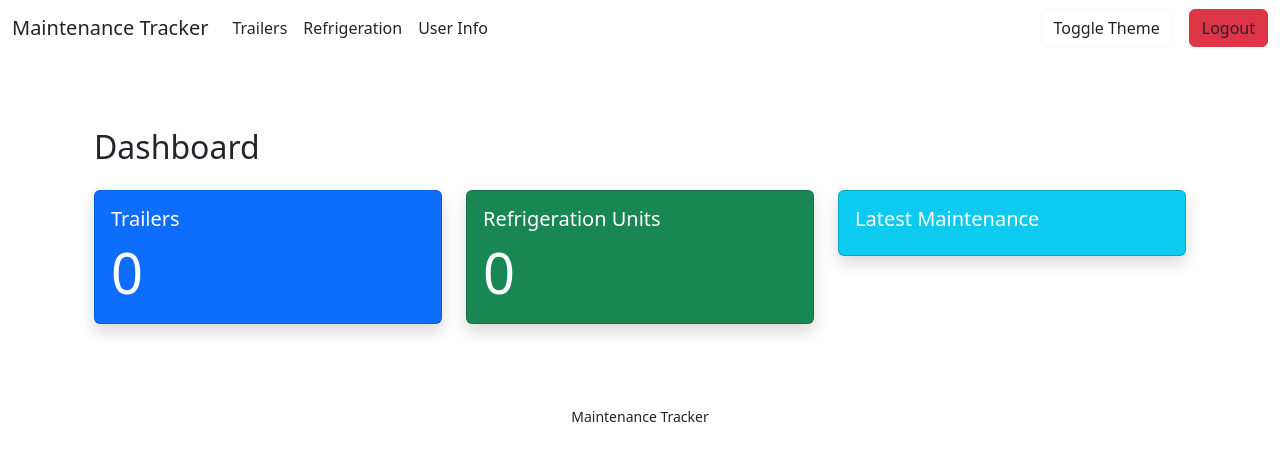
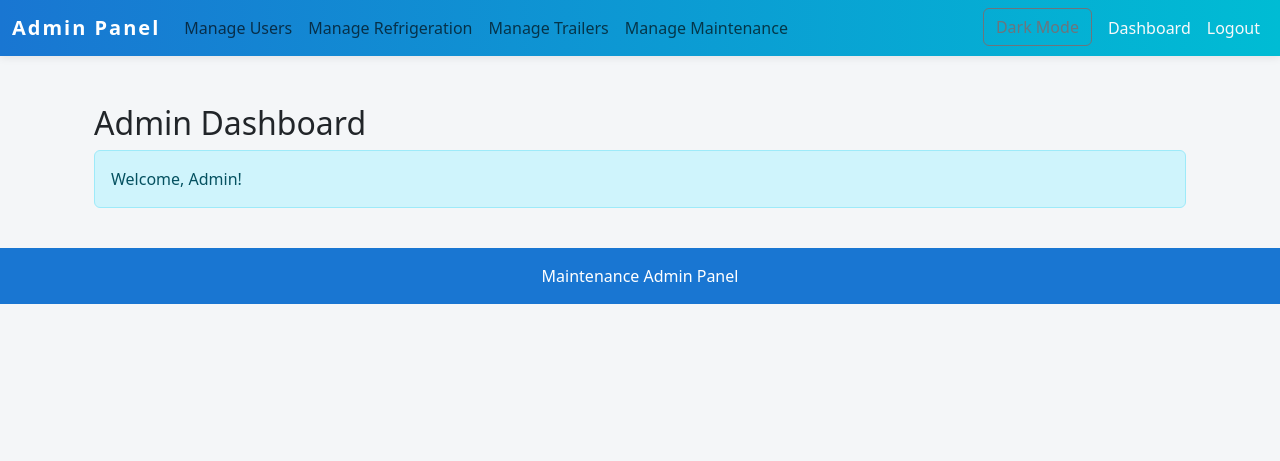
Before and after one commit to flintman/maintenance_tracker, a PHP site: page /admin/index.php in a window 1280 px wide. Shown: the top 461 px of the page. Run offline with PHP 8.4, Linux system fonts and the light colour scheme; a user stored in the database is signed in; data that the repository does not hold is empty.

Commit message:
admin:  setup a admin area
all the edit and archive stuff is only seen by admins now

```diff
--- /dev/null
+++ b/src/maintenance/admin/index.php
@@ -0,0 +1,16 @@
+<?php
+require_once '../common.php';
+if (!isset($_SESSION['user_id']) || ($_SESSION['privilege'] ?? '') !== 'admin') {
+    header('Location: ../index.php');
+    exit;
+}
+include 'templates/header.php';
+?>
+<div class="container mt-5">
+    <h2>Admin Dashboard</h2>
+    <div class="alert alert-info">Welcome, Admin!</div>
+    <ul class="list-group mb-4">
+
+    </ul>
+</div>
+<?php include 'templates/footer.php'; ?>
--- /dev/null
+++ b/src/maintenance/admin/templates/footer.php
@@ -0,0 +1,9 @@
+</div>
+<footer class="footer mt-auto py-3" style="background: #1976d2; color: #fff; text-align: center;">
+    <div class="container">
+        <span>Maintenance Admin Panel</span>
+    </div>
+</footer>
+<script src="https://cdn.jsdelivr.net/npm/bootstrap@5.3.0/dist/js/bootstrap.bundle.min.js"></script>
+</body>
+</html>
--- /dev/null
+++ b/src/maintenance/admin/templates/header.php
@@ -0,0 +1,87 @@
+<?php
+$theme = $_COOKIE['theme'] ?? 'light';
+?>
+<!DOCTYPE html>
+<html lang="en">
+<head>
+    <meta charset="UTF-8">
+    <meta name="viewport" content="width=device-width, initial-scale=1.0">
+    <title>Admin Dashboard</title>
+    <link href="https://cdn.jsdelivr.net/npm/bootstrap@5.3.0/dist/css/bootstrap.min.css" rel="stylesheet">
+    <style>
+        body {
+            background: #f4f6f8;
+        }
+        .navbar-admin {
+            background: linear-gradient(90deg, #1976d2 0%, #00bcd4 100%);
+            box-shadow: 0 2px 8px rgba(0,0,0,0.08);
+        }
+        .navbar-brand {
+            font-weight: bold;
+            letter-spacing: 2px;
+            color: #fff !important;
+        }
+        .admin-card {
+            border-radius: 1rem;
+            box-shadow: 0 4px 24px rgba(0,0,0,0.08);
+            background: #fff;
+        }
+        .list-group-item {
+            background: #fff;
+            color: #1976d2;
+            border: none;
+            font-weight: 500;
+        }
+        .list-group-item a {
+            color: #1976d2;
+            text-decoration: none;
+        }
+        .list-group-item a:hover {
+            color: #00bcd4;
+            text-decoration: underline;
+        }
+        /* Dark theme styles */
+        [data-bs-theme="dark"] body {
+            background: #181a1b;
+        }
+        [data-bs-theme="dark"] .navbar-admin {
+            background: linear-gradient(90deg, #232526 0%, #414345 100%);
+            box-shadow: 0 2px 8px rgba(0,0,0,0.32);
+        }
+        [data-bs-theme="dark"] .navbar-brand {
+            color: #00bcd4 !important;
+        }
+        [data-bs-theme="dark"] .admin-card {
+            background: #232526;
+            color: #fff;
+            box-shadow: 0 4px 24px rgba(0,0,0,0.32);
+        }
+        [data-bs-theme="dark"] .list-group-item {
+            background: #232526;
+            color: #00bcd4;
+        }
+        [data-bs-theme="dark"] .list-group-item a {
+            color: #00bcd4;
+        }
+        [data-bs-theme="dark"] .list-group-item a:hover {
+            color: #fff;
+        }
+    </style>
+    <script>
+        // Restore theme from cookie
+        document.addEventListener('DOMContentLoaded', () => {
+            const theme = document.cookie.split('; ').find(row => row.startsWith('theme='))?.split('=')[1];
+            if (theme) {
+                document.documentElement.setAttribute('data-bs-theme', theme);
+            }
+        });
+        function toggleTheme() {
+            let theme = document.documentElement.getAttribute('data-bs-theme');
+            theme = theme === 'dark' ? 'light' : 'dark';
+            document.documentElement.setAttribute('data-bs-theme', theme);
+            document.cookie = 'theme=' + theme + ';path=/';
+        }
+    </script>
+</head>
+<body>
+<?php include __DIR__ . '/nav.php'; ?>
--- /dev/null
+++ b/src/maintenance/admin/templates/nav.php
@@ -0,0 +1,45 @@
+<nav class="navbar navbar-expand-lg navbar-admin mb-4">
+    <div class="container-fluid">
+        <a class="navbar-brand" href="index.php">Admin Panel</a>
+        <div class="collapse navbar-collapse">
+            <ul class="navbar-nav me-auto">
+                <li class="nav-item">
+                    <a class="nav-link" href="">Manage Users</a>
+                </li>
+                <li class="nav-item">
+                    <a class="nav-link" href="">Manage Refrigeration</a>
+                </li>
+                <li class="nav-item">
+                    <a class="nav-link" href="">Manage Trailers</a>
+                </li>
+                <li class="nav-item">
+                    <a class="nav-link" href="">Manage Maintenance</a>
+                </li>
+            </ul>
+            <ul class="navbar-nav ms-auto">
+                <li class="nav-item">
+                    <button class="btn btn-outline-secondary theme-toggle me-2" onclick="toggleTheme()">
+                        <span id="theme-label">Toggle Theme</span>
+                    </button>
+                </li>
+                <li class="nav-item"><a class="nav-link text-light" href="../index.php">Dashboard</a></li>
+                <li class="nav-item"><a class="nav-link text-light" href="logout.php">Logout</a></li>
+            </ul>
+        </div>
+    </div>
+</nav>
+<script>
+    function updateThemeLabel() {
+        const theme = document.documentElement.getAttribute('data-bs-theme');
+        document.getElementById('theme-label').textContent = theme === 'dark' ? 'Light Mode' : 'Dark Mode';
+    }
+    document.addEventListener('DOMContentLoaded', updateThemeLabel);
+    function toggleTheme() {
+        let theme = document.documentElement.getAttribute('data-bs-theme');
+        theme = theme === 'dark' ? 'light' : 'dark';
+        document.documentElement.setAttribute('data-bs-theme', theme);
+        document.cookie = 'theme=' + theme + ';path=/';
+        updateThemeLabel();
+    }
+</script>
+<div class="container">
--- a/src/maintenance/templates/nav.php
+++ b/src/maintenance/templates/nav.php
@@ -16,12 +16,37 @@
                 <li class="nav-item">
                     <a class="nav-link" href="user.php">User Info</a>
                 </li>
+                <?php if (($_SESSION['privilege']) === 'admin'): ?>
+                <li class="nav-item">
+                    <a class="nav-link" href="admin/index.php">Admin Dashboard</a>
+                </li>
+                <?php endif; ?>
                 <?php endif; ?>
             </ul>
-            <button class="btn btn-outline-light theme-toggle me-2" onclick="toggleTheme()">Toggle Theme</button>
+            <button class="btn btn-outline-secondary theme-toggle me-2" onclick="toggleTheme()">
+                <span id="theme-label">Toggle Theme</span>
+            </button>
             <?php if (isset($_SESSION['user_id'])): ?>
               <a class="btn btn-danger ms-2" href="logout.php">Logout</a>
             <?php endif; ?>
         </div>
     </div>
 </nav>
+<script>
+    // Update theme label and icon
+    function updateThemeLabel() {
+        const theme = document.documentElement.getAttribute('data-bs-theme');
+        document.getElementById('theme-label').textContent = theme === 'dark' ? 'Light Mode' : 'Dark Mode';
+    }
+    document.addEventListener('DOMContentLoaded', updateThemeLabel);
+    document.addEventListener('DOMContentLoaded', function() {
+        document.documentElement.addEventListener('change', updateThemeLabel);
+    });
+    function toggleTheme() {
+        let theme = document.documentElement.getAttribute('data-bs-theme');
+        theme = theme === 'dark' ? 'light' : 'dark';
+        document.documentElement.setAttribute('data-bs-theme', theme);
+        document.cookie = 'theme=' + theme + ';path=/';
+        updateThemeLabel();
+    }
+</script>
```
Also changed, not shown: TODO.md (+1 -1 lines), src/maintenance/equipment.php (+11 -4 lines), src/maintenance/maintenance.php (+6 -3 lines), src/maintenance/refrigeration.php (+9 -4 lines).
